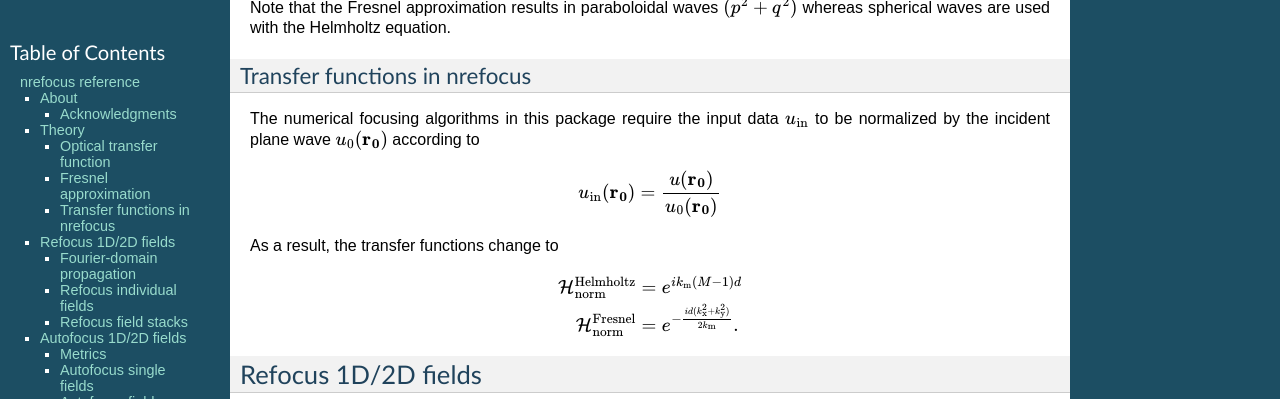
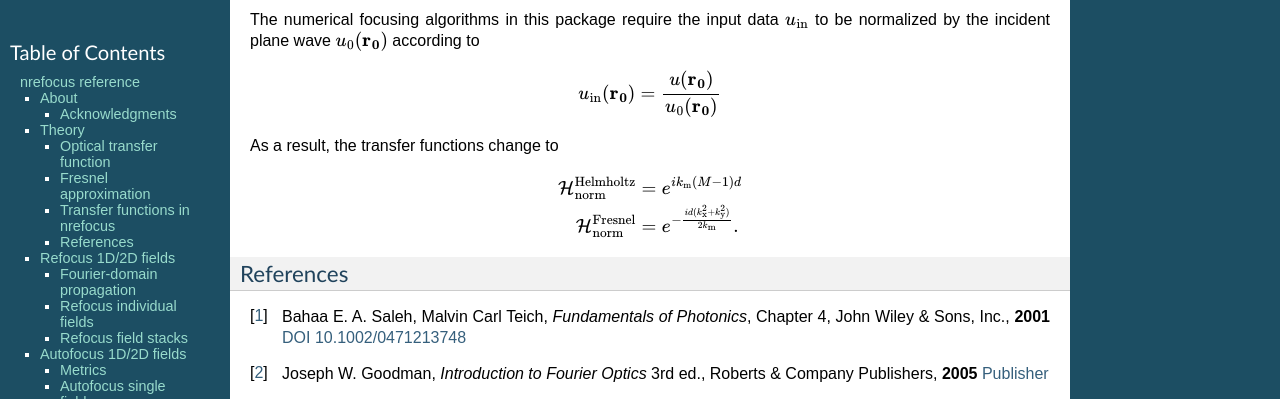
Before and after one commit to RI-imaging/nrefocus, a Sphinx documentation site: the page built from doc/index.rst, in a window 1280 px wide and 900 px high, scrolled down 2489 px, cut to the strip 0-399 px from the top of the window. Built offline with Sphinx 7.4.7, drawn with Linux system fonts in a browser that asks for light colours; some of the changed text lies outside the part shown.

Commit message:
new reference style

```diff
--- a/doc/content_theory.txt
+++ b/doc/content_theory.txt
@@ -1,12 +1,4 @@
-The derivations given here are treated in more detail in the relevant literature, e.g.
-
-* Bahaa E. A. Saleh, Malvin Carl Teich, *Fundamentals of Photonics*,
-  Chapter 4, John Wiley & Sons, Inc., **2001**
-  `DOI 10.1002/0471213748 <http://dx.doi.org/10.1002/0471213748>`_
-
-* Joseph W. Goodman, *Introduction to Fourier Optics*  3rd ed.,
-  Roberts & Company Publishers, **2005**
-  `Publisher <http://www.roberts-publishers.com/authors/goodman-joseph-w/introduction-to-fourier-optics-third-edition.html>`_
+The derivations given here are treated in more detail in the relevant literature, e.g. [1]_ and [2]_.
 
 Optical transfer function
 ~~~~~~~~~~~~~~~~~~~~~~~~~
@@ -132,3 +124,13 @@ As a result, the transfer functions change to
 .. math::
     \mathcal{H}_\text{norm}^\text{Helmholtz} &= e^{ik_\mathrm{m}(M-1)d} \\
     \mathcal{H}_\text{norm}^\text{Fresnel} &= e^{-\frac{id(k_\mathrm{x}^2+k_\mathrm{y}^2)}{2 k_\mathrm{m}}}.
+
+
+References
+~~~~~~~~~~
+.. [1] Bahaa E. A. Saleh, Malvin Carl Teich, *Fundamentals of Photonics*,
+       Chapter 4, John Wiley & Sons, Inc., **2001** `DOI 10.1002/0471213748 <http://dx.doi.org/10.1002/0471213748>`_
+
+.. [2] Joseph W. Goodman, *Introduction to Fourier Optics*  3rd ed.,
+  	   Roberts & Company Publishers, **2005**
+  	   `Publisher <http://www.roberts-publishers.com/authors/goodman-joseph-w/introduction-to-fourier-optics-third-edition.html>`_
--- a/nrefocus/__init__.py
+++ b/nrefocus/__init__.py
@@ -26,7 +26,7 @@ Citing nrefocus
 Please cite this package if you are using it in a scientific
 publication.
 
-This package should be cited with reference [1]_
+This package should be cited like this [1]_.
 
 You can find out what version you are using by typing
 (in a Python console):
```
